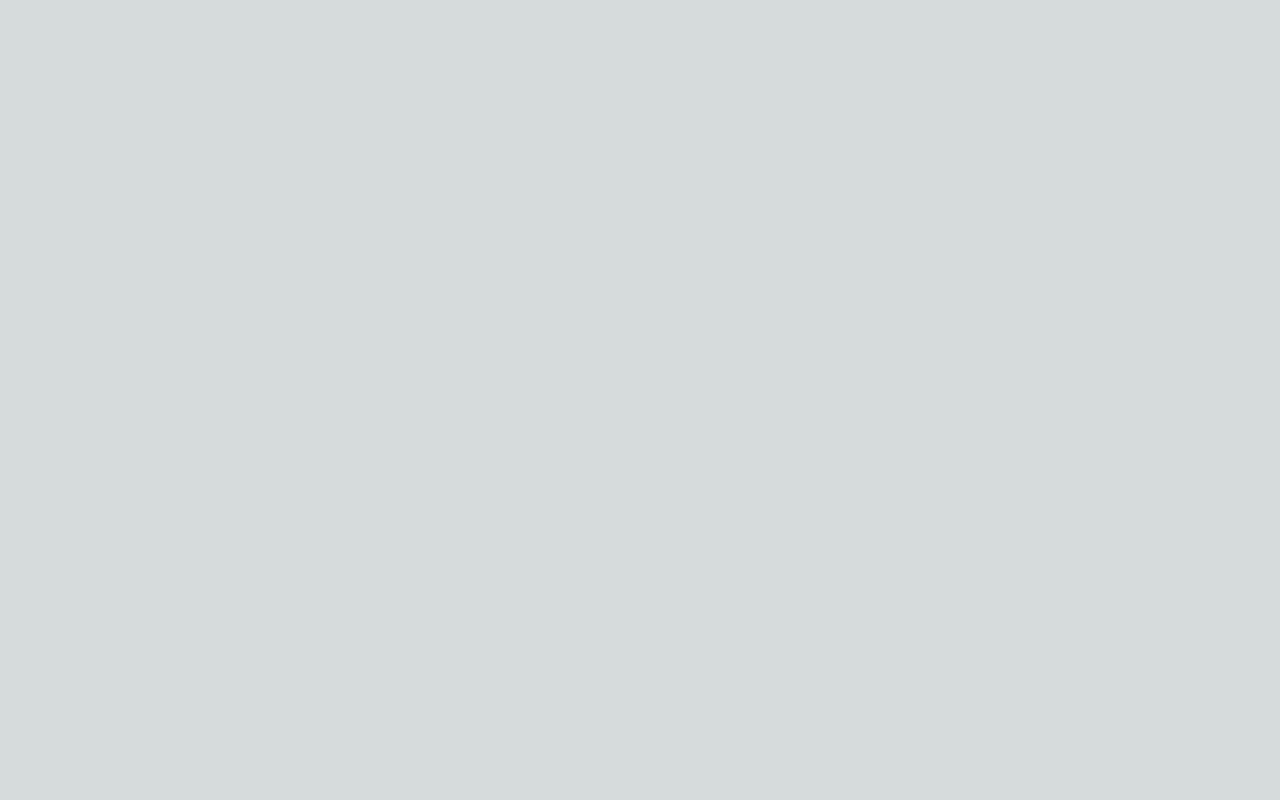
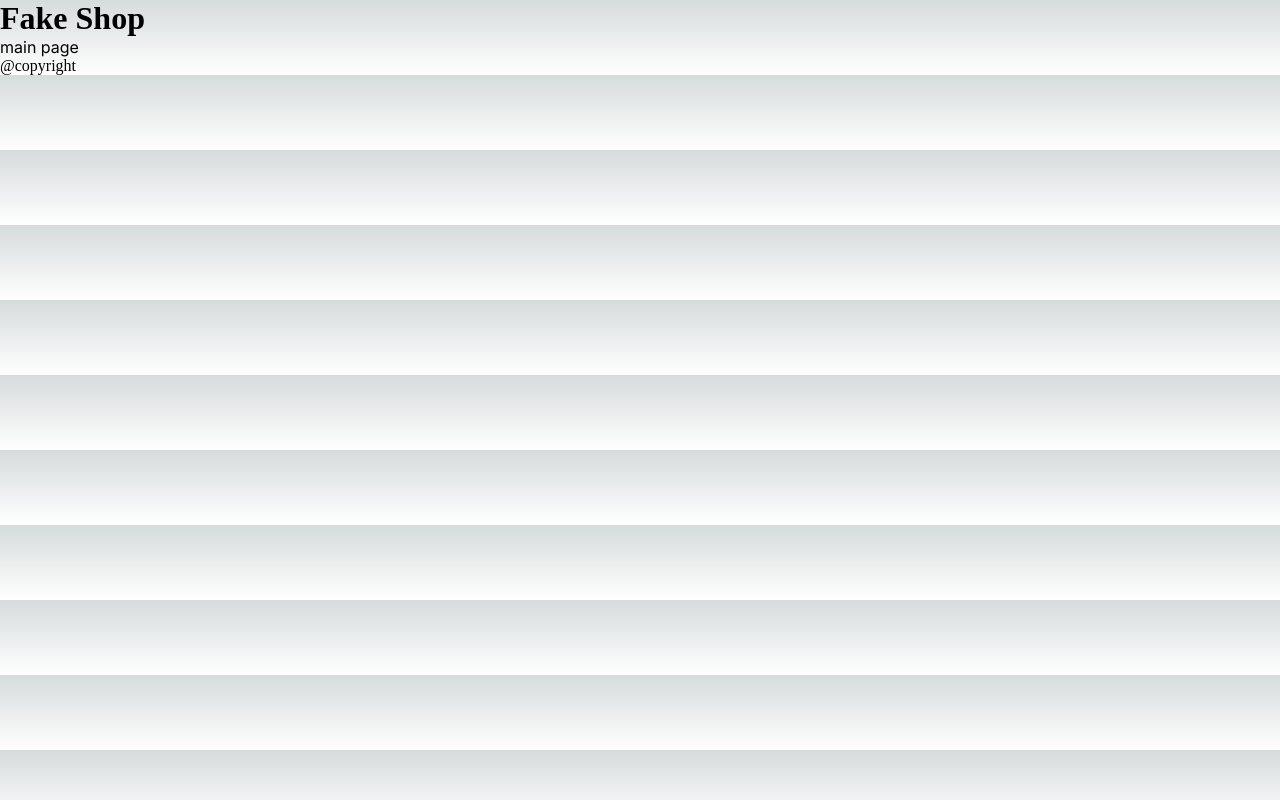
Before and after one commit to OlegPolishchuk/test-OD, a Next.js app: page / in a window 1280 px wide. Built offline with nearby package versions, Linux system fonts and the light colour scheme.

Commit message:
feat: add layout

```diff
--- /dev/null
+++ b/src/components/index.ts
@@ -0,0 +1 @@
+export * from './layout/Layout';
--- /dev/null
+++ b/src/components/layout/Layout.tsx
@@ -0,0 +1,27 @@
+import React, { ReactElement } from 'react';
+
+import { Inter } from 'next/font/google';
+import Head from 'next/head';
+
+const inter = Inter({ subsets: ['latin'] });
+
+interface Props {
+  children: ReactElement;
+}
+export const Layout = ({ children }: Props): ReactElement => {
+  return (
+    <>
+      <Head>
+        <title>Create Next App</title>
+        <meta name="description" content="Generated by create next app" />
+        <meta name="viewport" content="width=device-width, initial-scale=1" />
+        <link rel="icon" href="/favicon.ico" />
+      </Head>
+      <header>
+        <h1>Fake Shop</h1>
+      </header>
+      <main className={inter.className}>{children}</main>
+      <footer>@copyright</footer>
+    </>
+  );
+};
--- a/src/pages/_app.tsx
+++ b/src/pages/_app.tsx
@@ -1,6 +1,16 @@
-import '@/styles/globals.css'
-import type { AppProps } from 'next/app'
+import '@/styles/globals.css';
+import { ReactElement } from 'react';
 
-export default function App({ Component, pageProps }: AppProps) {
-  return <Component {...pageProps} />
-}
+import type { AppProps } from 'next/app';
+
+import { Layout } from '@/components';
+
+const App = ({ Component, pageProps }: AppProps): ReactElement => {
+  return (
+    <Layout>
+      <Component {...pageProps} />
+    </Layout>
+  );
+};
+
+export default App;
--- a/src/pages/index.tsx
+++ b/src/pages/index.tsx
@@ -5,20 +5,8 @@ import Head from 'next/head';
 
 import styles from '@/styles/Home.module.css';
 
-const inter = Inter({ subsets: ['latin'] });
-
 const Home = (): ReactElement => {
-  return (
-    <>
-      <Head>
-        <title>Create Next App</title>
-        <meta name="description" content="Generated by create next app" />
-        <meta name="viewport" content="width=device-width, initial-scale=1" />
-        <link rel="icon" href="/favicon.ico" />
-      </Head>
-      <main className={inter.className} />
-    </>
-  );
+  return <>main page</>;
 };
 
 export default Home;
```
